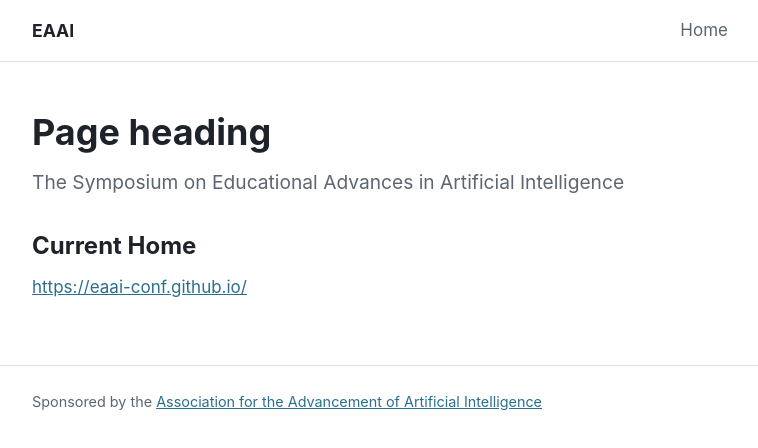
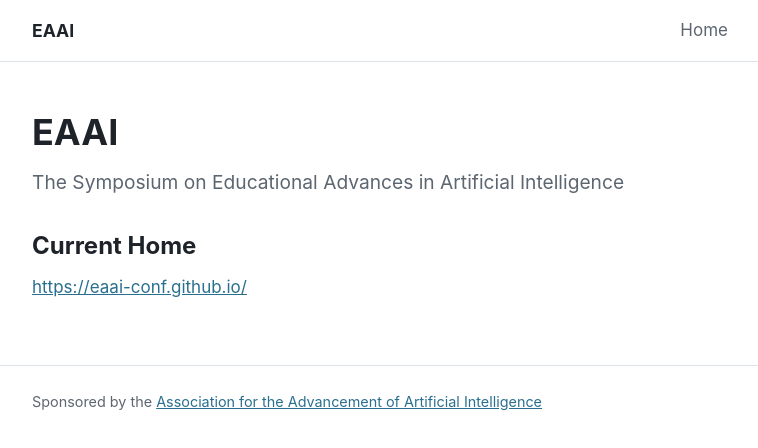
Before and after one commit to eaai/eaai.github.io, a plain HTML site: page index.html in a window 1280 px wide. Shown: the whole page, without its empty margins (260-1018 px from the left). Drawn offline with Linux system fonts and the light colour scheme.

Commit message:
Update index.html

```diff
--- a/index.html
+++ b/index.html
@@ -101,7 +101,7 @@
 
   <main>
     <div class="wrap">
-      <h1>Page heading</h1>
+      <h1>EAAI</h1>
       <p class="lead">The Symposium on Educational Advances in Artificial Intelligence</p>
 
       <h2>Current Home</h2>
```
